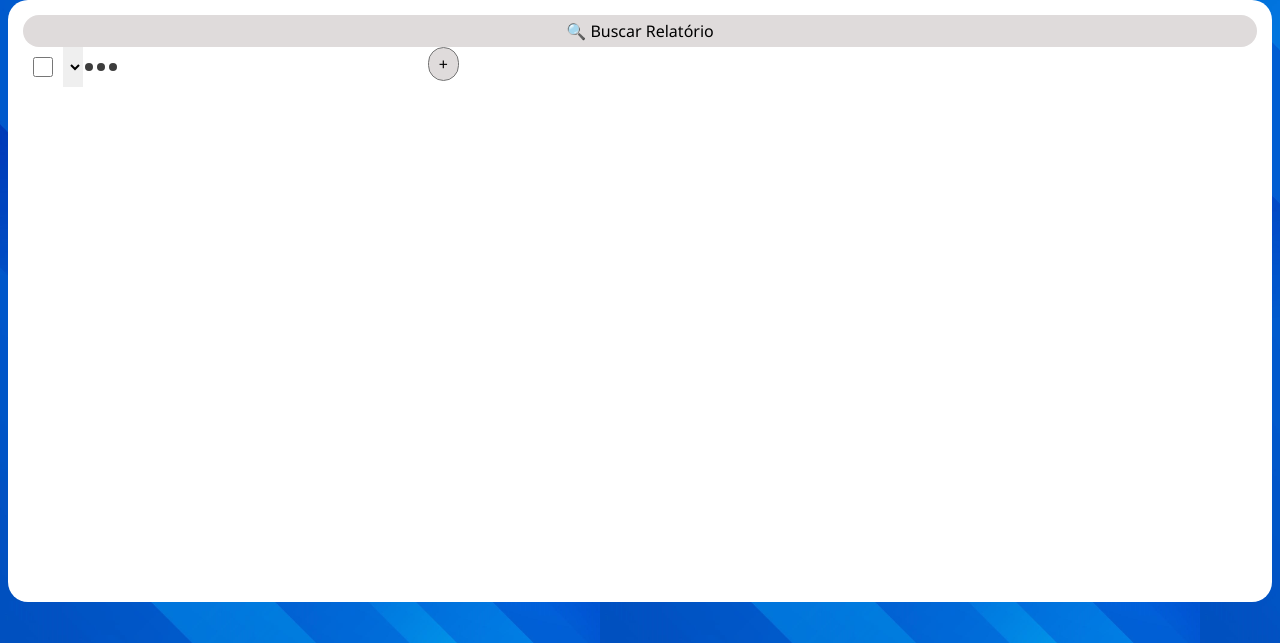
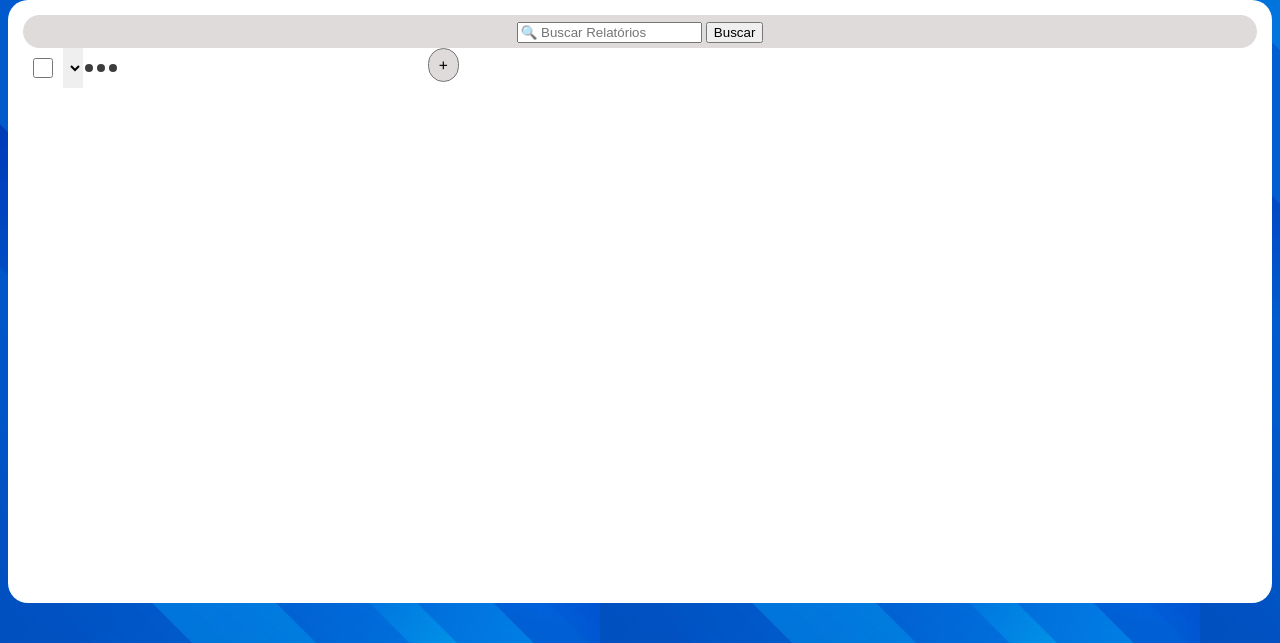
Before and after one commit to Klahold/Klahold-SA_Ferrovia, a PHP site: page /public/Relatorios.php in a window 1280 px wide. Shown: the part 114-757 px from the top of the page. Run offline with PHP 8.4, Linux system fonts and the light colour scheme; a user stored in the database is signed in; data comes from the database, SQL or seed files in the repository; data that the repository does not hold is empty.

Commit message:
add - começo da pesquisa do relatorio

```diff
--- a/public/Relatorios.php
+++ b/public/Relatorios.php
@@ -45,7 +45,14 @@ $result = $stmt->get_result();
 
 
     <div class="branco">
-        <div class="cinza">🔍 Buscar Relatório</div>
+        <div class="cinza">
+            <form action="">
+                <input type="text" name="palavra" placeholder="🔍 Buscar Relatórios">
+                <button type="submit">Buscar</button>
+
+            </form>
+
+        </div>
             <div class="flex">
                 <input class="checkboxRelatorio" type="checkbox">
                 <select class="little" name="selecao" id="relatory">
```
